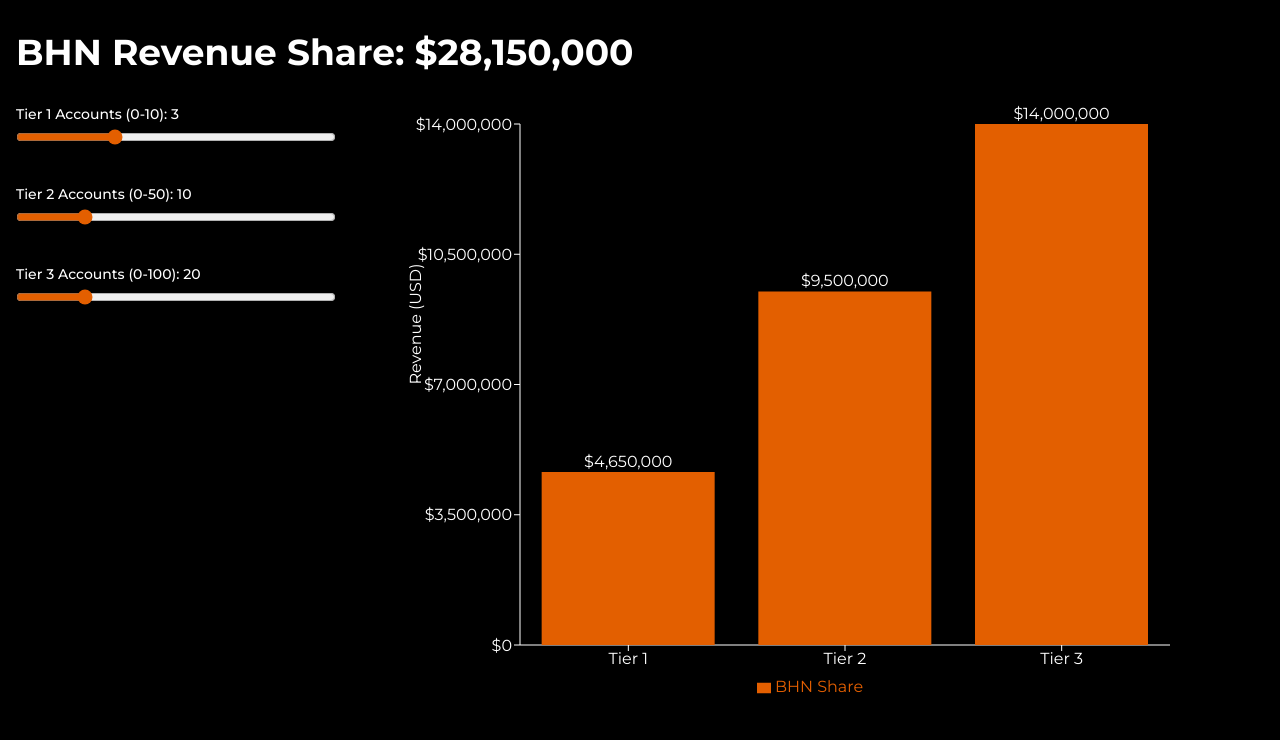
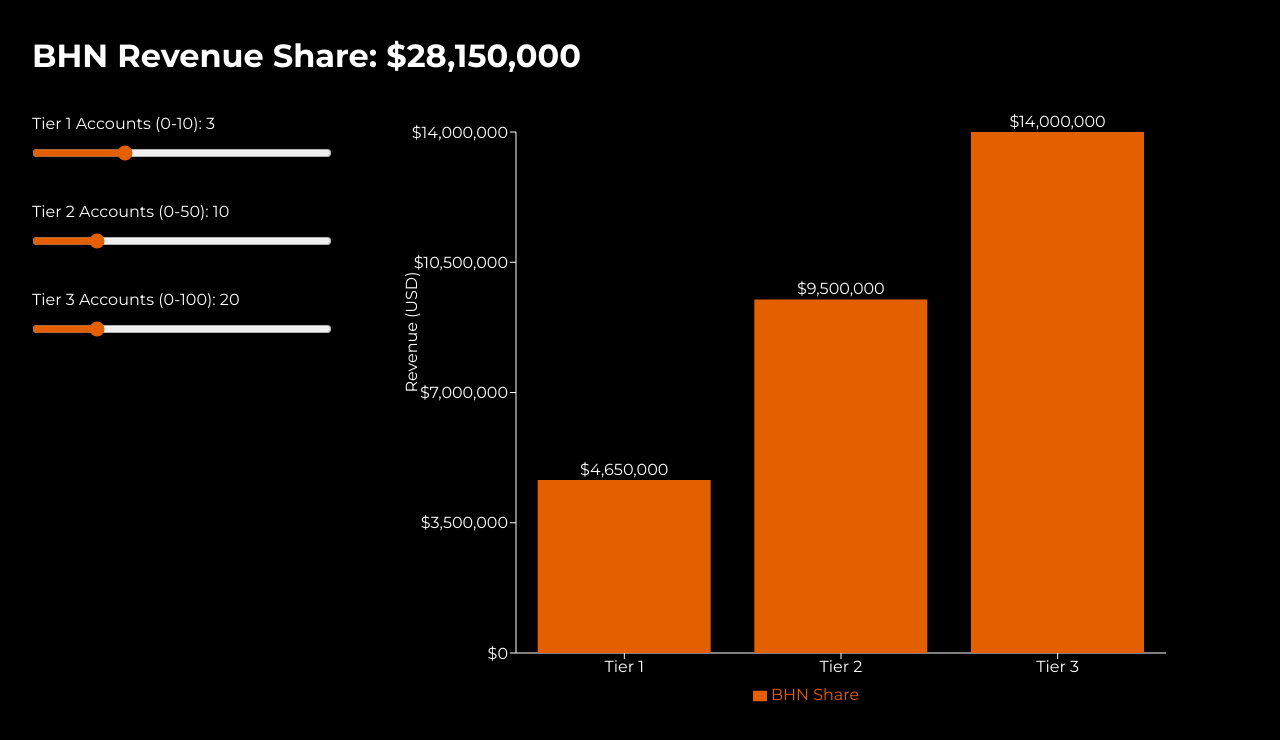
Before and after one commit to twocash/model-dashboard, a Next.js app: page / in a window 1280 px wide. Shown: the top 740 px of the page. Built offline with nearby package versions, Linux system fonts and the light colour scheme.

Commit message:
Switch to inline styles for better layout control

```diff
--- a/app/page.tsx
+++ b/app/page.tsx
@@ -2,10 +2,8 @@ import ModelDashboard from '@/components/dashboard'
 
 export default function Home() {
   return (
-    <div className="w-full h-screen bg-black">
-      <div className="container mx-auto px-4">
-        <ModelDashboard />
-      </div>
+    <div style={{ width: '100vw', minHeight: '100vh', backgroundColor: 'black' }}>
+      <ModelDashboard />
     </div>
   );
 }
--- a/components/dashboard.tsx
+++ b/components/dashboard.tsx
@@ -102,21 +102,19 @@ const ModelDashboard = () => {
   };
 
   return (
-    <div className="flex flex-col min-h-screen">
-      <h1 className="text-4xl font-bold text-white py-8">
+    <div style={{ display: 'flex', flexDirection: 'column', width: '100%', padding: '32px', backgroundColor: 'black', color: 'white' }}>
+      <h1 style={{ fontSize: '2rem', fontWeight: 'bold', marginBottom: '32px' }}>
         BHN Revenue Share: {formatCurrency(calculateMetrics().reduce((sum, item) => sum + item.bhnShare, 0))}
       </h1>
-      <div className="flex flex-row gap-16">
-        {/* Left Column - Sliders */}
-        <div className="flex-none w-80">
-          <div className="space-y-8">
+      <div style={{ display: 'flex', gap: '64px' }}>
+        <div style={{ width: '300px' }}>
+          <div style={{ display: 'flex', flexDirection: 'column', gap: '32px' }}>
             <div>
-              <label htmlFor="tier1" className="block text-sm font-medium text-white mb-1">
+              <label style={{ display: 'block', marginBottom: '8px' }}>
                 Tier 1 Accounts (0-10): {accountParams.tier1}
               </label>
               <input
                 type="range"
-                id="tier1"
                 min="0"
                 max="10"
                 value={accountParams.tier1}
@@ -124,16 +122,15 @@ const ModelDashboard = () => {
                   ...accountParams,
                   tier1: parseInt(e.target.value)
                 })}
-                className="w-full accent-[#E35F00]"
+                style={{ width: '100%', accentColor: '#E35F00' }}
               />
             </div>
             <div>
-              <label htmlFor="tier2" className="block text-sm font-medium text-white mb-1">
+              <label style={{ display: 'block', marginBottom: '8px' }}>
                 Tier 2 Accounts (0-50): {accountParams.tier2}
               </label>
               <input
                 type="range"
-                id="tier2"
                 min="0"
                 max="50"
                 value={accountParams.tier2}
@@ -141,16 +138,15 @@ const ModelDashboard = () => {
                   ...accountParams,
                   tier2: parseInt(e.target.value)
                 })}
-                className="w-full accent-[#E35F00]"
+                style={{ width: '100%', accentColor: '#E35F00' }}
               />
             </div>
             <div>
-              <label htmlFor="tier3" className="block text-sm font-medium text-white mb-1">
+              <label style={{ display: 'block', marginBottom: '8px' }}>
                 Tier 3 Accounts (0-100): {accountParams.tier3}
               </label>
               <input
                 type="range"
-                id="tier3"
                 min="0"
                 max="100"
                 value={accountParams.tier3}
@@ -158,21 +154,19 @@ const ModelDashboard = () => {
                   ...accountParams,
                   tier3: parseInt(e.target.value)
                 })}
-                className="w-full accent-[#E35F00]"
+                style={{ width: '100%', accentColor: '#E35F00' }}
               />
             </div>
           </div>
         </div>
-
-        {/* Right Column - Chart */}
-        <div className="flex-1">
-          <Suspense fallback={<div className="h-[600px] w-full flex items-center justify-center text-white">Loading chart...</div>}>
+        <div style={{ flex: 1 }}>
+          <Suspense fallback={<div style={{ height: '600px', display: 'flex', alignItems: 'center', justifyContent: 'center' }}>Loading chart...</div>}>
             <Chart data={calculateMetrics()} formatCurrency={formatCurrency} />
           </Suspense>
         </div>
       </div>
     </div>
-);
+  );
 };
 
 export default ModelDashboard;
```
